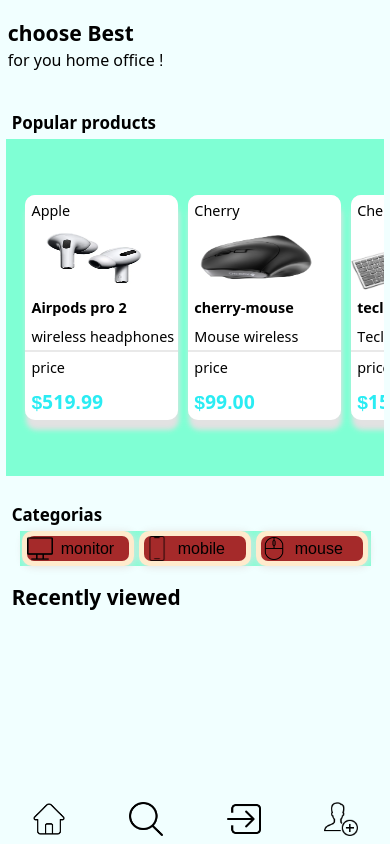
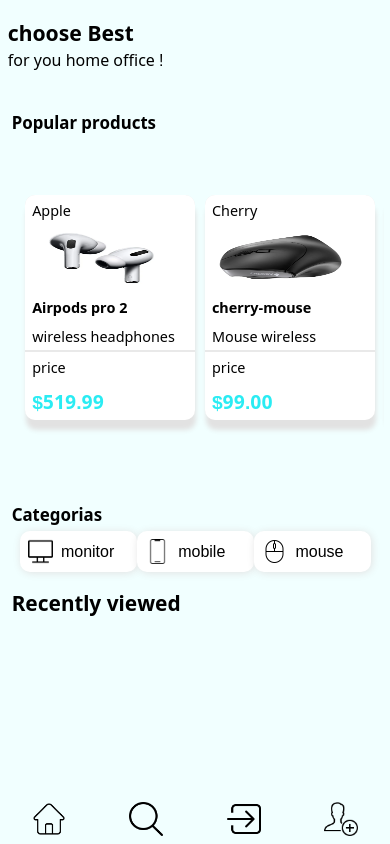
Before and after one commit to Ryanferre/ecommerce-choose-Best, a PHP site: page / in a window 390 px wide. Run offline with PHP 8.4, Linux system fonts and the light colour scheme.

Commit message:
ultima atualização

```diff
--- a/index.css
+++ b/index.css
@@ -213,7 +213,7 @@ h2{
 .Categories li{
     list-style: none;
     width: 10%;
-    padding: 5px;
+    padding: 8px;
     border-radius: 10px;
     box-shadow: 1px 1px 8px rgb(226, 226, 226);
     background-color: rgb(255, 255, 255);
@@ -332,7 +332,7 @@ h2{
         border-radius: 5px;
     }
     .airpods, .Mouse, .Teclado, .Mousepad{
-        width: 45%;
+        width: 50%;
         height: max-content;
         gap: .3vmax;
         flex-shrink: 0;
@@ -355,22 +355,18 @@ h2{
         display: flex;
         justify-content: left;
         align-items: center;
-        background-color: aquamarine;
     }
     .FillProduct{
         margin: 0 auto 0;
         width: 90%;
         display: flex;
         align-items: center;
-        background-color: aquamarine;
     }
     .Categories li{
         width: max-content;
-        background-color: blanchedalmond;
     }
     .sellProduct{
         width: 12vmax;
         border-radius: 7px;
-        background-color: brown;
     }
 }
```
